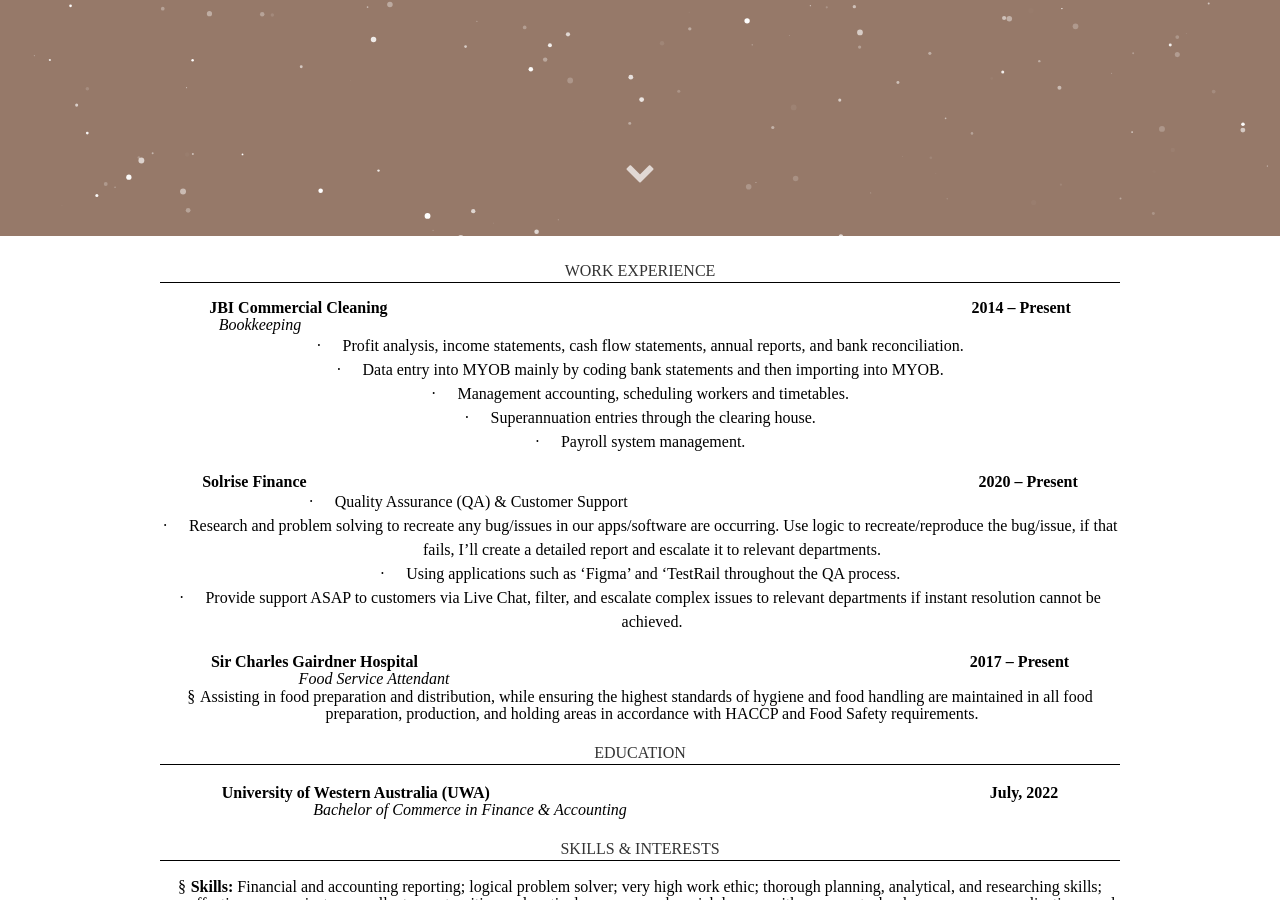
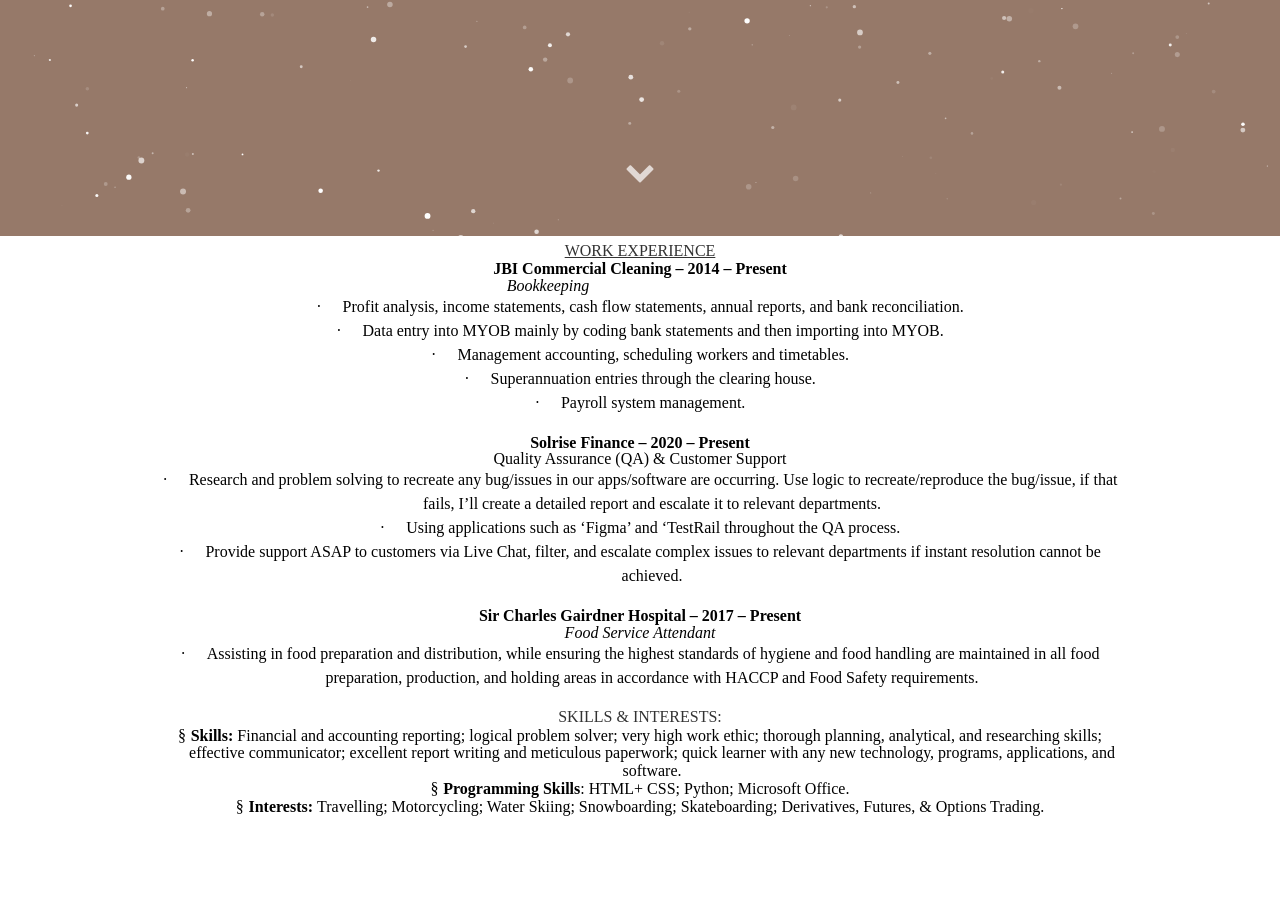
Before and after one commit to murraco/jekyll-theme-minimal-resume, a Jekyll site: the page built from index.html, in a window 1280 px wide and 900 px high, scrolled down 664 px. Built offline with Jekyll 4.4.1, drawn with Linux system fonts in a browser that asks for light colours; some web fonts are replaced.

Commit message:
tes
test

```diff
--- a/_includes/about.html
+++ b/_includes/about.html
@@ -1,4 +1,9 @@
 <div class="user-details">
+<html>
+
+<head>
+<meta http-equiv=Content-Type content="text/html; charset=windows-1252">
+<meta name=Generator content="Microsoft Word 15 (filtered)">
 <style>
 <!--
  /* Font Definitions */
@@ -69,22 +74,11 @@
 
 <div class=WordSection1>
 
-<p class=MsoNormal><span lang=EN-US style='font-family:"Avenir Next LT Pro Cond"'>&nbsp;</span></p>
-
-<div style='border:none;border-bottom:solid windowtext 1.0pt;padding:0cm 0cm 1.0pt 0cm'>
-
-<h1><span lang=EN-US>WORK EXPERIENCE</span></h1>
-
-</div>
-
-<p class=Default style='line-height:105%'><b><span lang=EN-US style='font-size:
-6.0pt;line-height:105%;font-family:"Avenir Next LT Pro Cond";color:windowtext'>&nbsp;</span></b></p>
+<h1 style='border:none'><u><span lang=EN-US>WORK EXPERIENCE</span></u></h1>
 
 <p class=Default style='line-height:105%'><b><span lang=EN-US style='font-family:
-"Avenir Next LT Pro Cond";color:windowtext'>JBI Commercial Cleaning
-</span></b><b><span lang=EN-US style='font-family:"Avenir Next LT Pro Cond"'>2014
-– Present</span></b><b><span lang=EN-US style='font-family:"Avenir Next LT Pro Cond";
-color:windowtext'> </span></b></p>
+"Avenir Next LT Pro Cond";color:windowtext'>JBI Commercial Cleaning – </span></b><b><span
+lang=EN-US style='font-family:"Avenir Next LT Pro Cond"'>2014 – Present</span></b></p>
 
 <p class=Default style='line-height:105%'><i><span lang=EN-US style='font-family:
 "Avenir Next LT Pro Cond";color:windowtext'>Bookkeeping
@@ -125,17 +119,12 @@
 <p class=MsoNormal><span lang=EN-US style='font-family:"Avenir Next LT Pro Cond"'>&nbsp;</span></p>
 
 <p class=Default style='line-height:105%'><b><span lang=EN-US style='font-family:
-"Avenir Next LT Pro Cond";color:windowtext'>Solrise Finance
-  </span></b><b><span lang=EN-US style='font-family:"Avenir Next LT Pro Cond"'>2020
-– Present</span></b><b><span lang=EN-US style='font-family:"Avenir Next LT Pro Cond";
-color:windowtext'> </span></b></p>
+"Avenir Next LT Pro Cond";color:windowtext'>Solrise Finance – </span></b><b><span
+lang=EN-US style='font-family:"Avenir Next LT Pro Cond"'>2020 – Present</span></b><a
+name="_Hlk140925205"></a></p>
 
-<p class=MsoNormal style='margin-left:18.0pt;text-indent:-18.0pt'><a
-name="_Hlk140925205"><span lang=EN-US style='font-size:12.0pt;font-family:Symbol;
-color:black'>·<span style='font:7.0pt "Times New Roman"'>&nbsp;&nbsp;&nbsp;&nbsp;&nbsp;&nbsp;&nbsp;&nbsp;
-</span></span><span lang=EN-US style='font-size:12.0pt;font-family:"Avenir Next LT Pro Cond";
-color:black'>Quality Assurance (QA) &amp; Customer Support
-</span></a></p>
+<p class=Default style='line-height:105%'><span lang=EN-US style='font-family:
+"Avenir Next LT Pro Cond"'>Quality Assurance (QA) &amp; Customer Support </span></p>
 
 <p class=MsoNormal style='margin-left:18.0pt;text-indent:-18.0pt'><span
 lang=EN-US style='font-size:12.0pt;font-family:Symbol;color:black'>·<span
@@ -165,53 +154,27 @@
 color:black'>&nbsp;</span></p>
 
 <p class=Default style='line-height:105%'><b><span lang=EN-US style='font-family:
-"Avenir Next LT Pro Cond";color:windowtext'>Sir Charles Gairdner Hospital
-   </span></b><b><span lang=EN-US style='font-family:"Avenir Next LT Pro Cond"'>2017
-– Present</span></b><b><span lang=EN-US style='font-family:"Avenir Next LT Pro Cond";
-color:windowtext'> </span></b></p>
+"Avenir Next LT Pro Cond";color:windowtext'>Sir Charles Gairdner Hospital – </span></b><b><span
+lang=EN-US style='font-family:"Avenir Next LT Pro Cond"'>2017 – Present</span></b></p>
 
 <p class=Default style='line-height:105%'><i><span lang=EN-US style='font-family:
-"Avenir Next LT Pro Cond";color:windowtext'>Food Service Attendant
-</span></i></p>
+"Avenir Next LT Pro Cond";color:windowtext'>Food Service Attendant </span></i></p>
 
-<p class=Default style='margin-left:18.0pt;text-indent:-18.0pt;line-height:
-105%'><span class=MsoSubtleEmphasis><span lang=EN-US style='line-height:105%;
-font-family:Wingdings'>§<span style='font:7.0pt "Times New Roman"'>&nbsp; </span></span></span><span
-lang=EN-US style='font-family:"Avenir Next LT Pro Cond"'>Assisting in food
-preparation and distribution, while ensuring the highest standards of hygiene
-and food handling are maintained in all food preparation, production, and
-holding areas in accordance with HACCP and Food Safety requirements.</span></p>
+<p class=MsoNormal style='margin-left:18.0pt;text-indent:-18.0pt'><span
+lang=EN-US style='font-size:12.0pt;font-family:Symbol;color:black'>·<span
+style='font:7.0pt "Times New Roman"'>&nbsp;&nbsp;&nbsp;&nbsp;&nbsp;&nbsp;&nbsp;&nbsp;
+</span></span><span lang=EN-US style='font-size:12.0pt;font-family:"Avenir Next LT Pro Cond";
+color:black'>Assisting
+in food preparation and distribution, while ensuring the highest standards of
+hygiene and food handling are maintained in all food preparation, production,
+and holding areas in accordance with HACCP and Food Safety requirements.</span><i><span
+lang=EN-US style='font-family:"Avenir Next LT Pro Cond";color:windowtext'> </span></i></p>
 
-<p class=MsoNormal><span lang=EN-US style='font-family:"Avenir Next LT Pro Cond"'>&nbsp;</span></p>
+<p class=Default style='line-height:105%'><span lang=EN-US style='font-size:
+10.0pt;line-height:105%;font-family:"Avenir Next LT Pro Cond"'>&nbsp;</span></p>
 
-<div style='border:none;border-bottom:solid windowtext 1.0pt;padding:0cm 0cm 1.0pt 0cm'>
-
-<h1><span lang=EN-US>EDUCATION</span></h1>
-
-</div>
-
-<p class=MsoNormal><span lang=EN-US style='font-size:6.0pt;font-family:"Avenir Next LT Pro Cond"'>&nbsp;</span></p>
-
-<p class=Default style='line-height:105%'><b><span lang=EN-US style='font-family:
-"Avenir Next LT Pro Cond";color:windowtext'>University of Western Australia
-(UWA)                                                                                                                             July,
-2022 </span></b></p>
-
-<p class=Default style='line-height:105%'><i><span lang=EN-US style='font-family:
-"Avenir Next LT Pro Cond";color:windowtext'>Bachelor of Commerce in Finance
-&amp; Accounting
-</span></i></p>
-
-<p class=MsoNormal><span lang=EN-US style='font-family:"Avenir Next LT Pro Cond"'>&nbsp;</span></p>
-
-<div style='border:none;border-bottom:solid windowtext 1.0pt;padding:0cm 0cm 1.0pt 0cm'>
-
-<h1><a name="_Hlk139711432"><span lang=EN-US>SKILLS &amp; INTERESTS</span></a></h1>
-
-</div>
-
-<p class=Default style='line-height:105%'><i><span lang=EN-US style='font-family:
-"Avenir Next LT Pro Cond";color:windowtext'> </span></i></p>
+<h1 style='border:none'><a name="_Hlk139711432"><span lang=EN-US>SKILLS &amp;
+INTERESTS</span></a><span lang=EN-US>:</span></h1>
 
 <p class=Default style='margin-left:18.0pt;text-indent:-18.0pt;line-height:
 105%'><span class=MsoSubtleEmphasis><span lang=EN-US style='line-height:105%;
@@ -240,21 +203,5 @@
 class=MsoSubtleEmphasis><span lang=EN-US style='line-height:105%;font-family:
 "Avenir Next LT Pro Cond"'>Travelling; Motorcycling; Water Skiing; Snowboarding;
 Skateboarding; Derivatives, Futures, &amp; Options Trading.</span></span></p>
-
 </div>
-
-<span lang=EN-US style='font-size:12.0pt;line-height:105%;font-family:"Avenir Next LT Pro Cond"'><br
-clear=all style='page-break-before:auto'>
-</span>
-
-<div class=WordSection2>
-
-<p class=Default style='line-height:105%'><b><span lang=EN-US style='font-family:
-"Avenir Next LT Pro Cond";color:windowtext'>&nbsp;</span></b></p>
-
-<p class=MsoNormal><span lang=EN-US>&nbsp;</span></p>
-
 </div>
-
-</body>
-</div>
--- a/src/styles/_about.scss
+++ /dev/null
@@ -1,50 +0,0 @@
-#about {
-  font-size: 120%;
-
-  width: 90%;
-  margin: 0 auto;
-  max-width: 960px;
-  @media only screen and (min-width: $cut) {
-    width: 80%;
-  }
-  svg {
-    width: 60px !important;
-    height: auto;
-  }
-}
-
-.tech {
-  margin: 10px;
-  flex: 1 1 0;
-  h2, h3 {
-    font-weight: 400;
-  }
-}
-
-.user {
-  text-align: center;
-  font-size: 60px;
-  display: flex;
-  flex-direction: row;
-  flex-wrap: wrap;
-  justify-content: space-between;
-  p {
-    font-size: 16px;
-  }
-  @media only screen and (min-width: $cut) {
-    flex-wrap: nowrap;
-    font-size: 75px;
-  }
-}
-
-.user-details {
-  text-align: center;
-  margin: 5px auto;
-  h1 {
-    font-weight: 400;
-  }
-}
-
-.MsoNormal {
-  text-align: left;
-}
```
